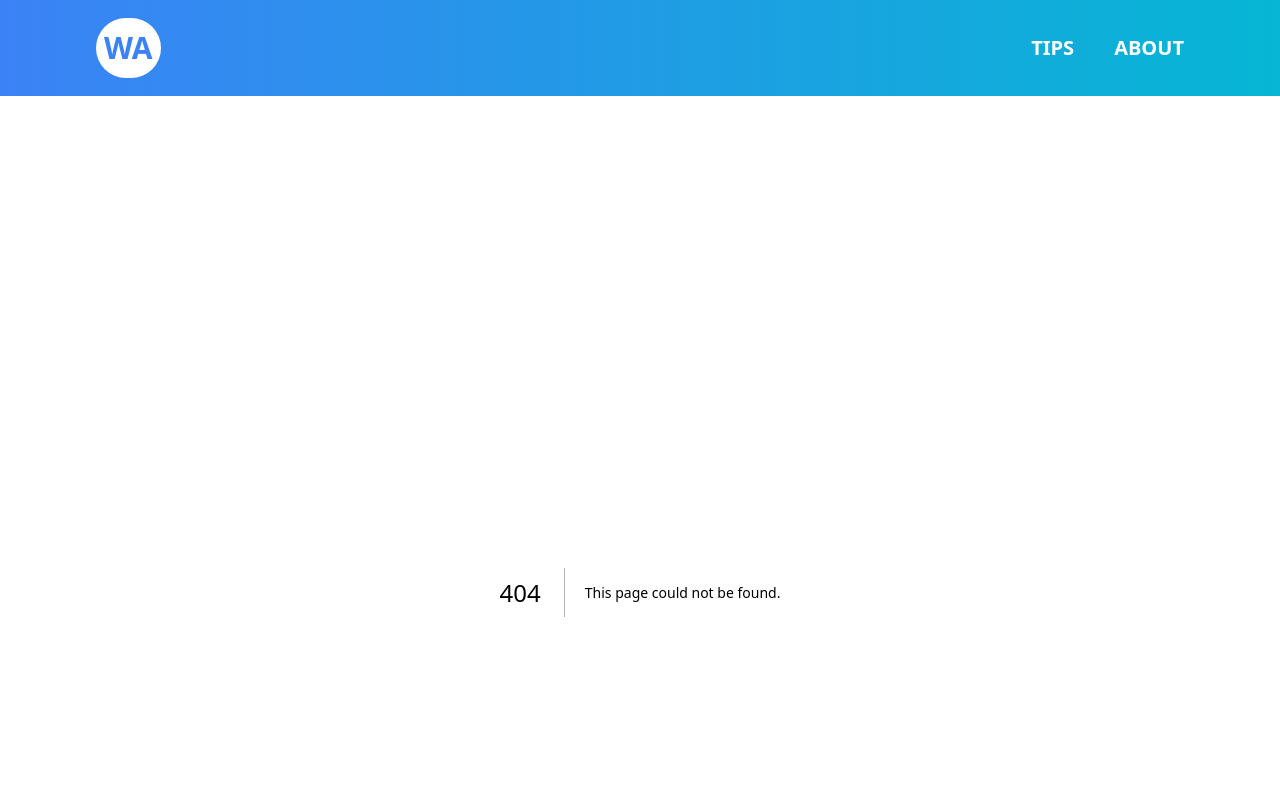
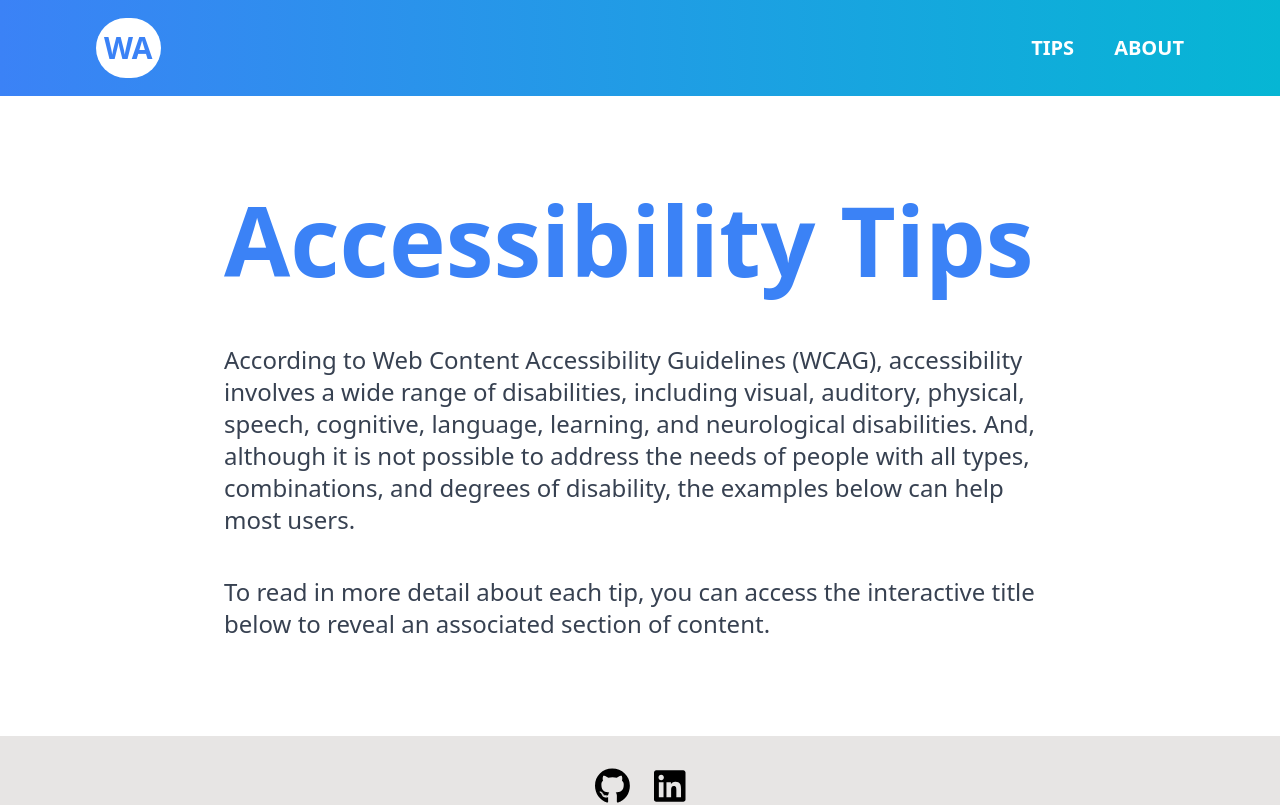
Before and after one commit to thiagocabralcorreia/web-accessibility, a Next.js app: page /tips in a window 1280 px wide. Before the commit this address had no page. Shown: the top 805 px of the page. Built offline with nearby package versions, Linux system fonts and the light colour scheme.

Commit message:
Add Tips page and navigational links

```diff
--- a/app/Header.tsx
+++ b/app/Header.tsx
@@ -1,11 +1,17 @@
+import Link from "next/link";
+
 function Header() {
   return (
     <header className="w-full h-24 flex items-center justify-between px-10 md:px-24 mb-14 md:mb-24 bg-gradient-to-r from-blue-500 to-cyan-500">
-      <div className="rounded-full bg-white">
-        <h1 className="text-3xl font-bold text-blue-500 px-2 py-3">WA</h1>
-      </div>
+      <Link href={"/"}>
+        <div className="rounded-full bg-white">
+          <h1 className="text-3xl font-bold text-blue-500 px-2 py-3">WA</h1>
+        </div>
+      </Link>
       <div className="flex">
-        <p className="text-xl font-bold text-white mr-10">TIPS</p>
+        <Link href={"/tips"}>
+          <p className="text-xl font-bold text-white mr-10">TIPS</p>
+        </Link>
         <p className="text-xl font-bold text-white">ABOUT</p>
       </div>
     </header>
--- a/app/page.tsx
+++ b/app/page.tsx
@@ -1,6 +1,8 @@
+import Link from "next/link";
+
 export default function Home() {
   return (
-    <div className="flex-1 max-w-5xl justify-center px-10 md:px-24">
+    <div className="flex-1 max-w-5xl justify-center px-10 md:px-24 m-auto">
       <h1 className="text-blue-500 text-4xl lg:text-8xl md:text-6xl font-bold mb-10 md:mb-14">
         Web Accessibility
       </h1>
@@ -20,7 +22,7 @@ export default function Home() {
           href="https://www.w3.org/TR/WCAG21/"
           target="_blank"
           rel="noopener noreferrer"
-          className="active:bg-blue-500 visited:text-purple-700 underline underline-offset-1"
+          className="text-blue-500 underline underline-offset-1"
         >
           Web Content Accessibility Guidelines (WCAG)
         </a>
@@ -28,8 +30,13 @@ export default function Home() {
       </p>
 
       <p className="text-xl md:text-2xl text-gray-700 mb-8 md:mb-10">
-        Visit the tips page to check out 20 recommendations for making Web
-        content more accessible.
+        Visit the{" "}
+        <Link href={"/tips"}>
+          <span className="text-blue-500 underline underline-offset-1">
+            tips page
+          </span>
+        </Link>{" "}
+        to check out 20 recommendations for making Web content more accessible.
       </p>
     </div>
   );
--- /dev/null
+++ b/app/tips/page.tsx
@@ -0,0 +1,23 @@
+export default function Tips() {
+  return (
+    <div className="flex-1 max-w-5xl justify-center px-10 md:px-24 m-auto">
+      <h1 className="text-blue-500 text-4xl lg:text-8xl md:text-6xl font-bold mb-10 md:mb-14">
+        Accessibility Tips
+      </h1>
+
+      <p className="text-xl md:text-2xl text-gray-700 mb-8 md:mb-10">
+        According to Web Content Accessibility Guidelines (WCAG), accessibility
+        involves a wide range of disabilities, including visual, auditory,
+        physical, speech, cognitive, language, learning, and neurological
+        disabilities. And, although it is not possible to address the needs of
+        people with all types, combinations, and degrees of disability, the
+        examples below can help most users.
+      </p>
+
+      <p className="text-xl md:text-2xl text-gray-700 mb-8 md:mb-10">
+        To read in more detail about each tip, you can access the interactive
+        title below to reveal an associated section of content.
+      </p>
+    </div>
+  );
+}
```
